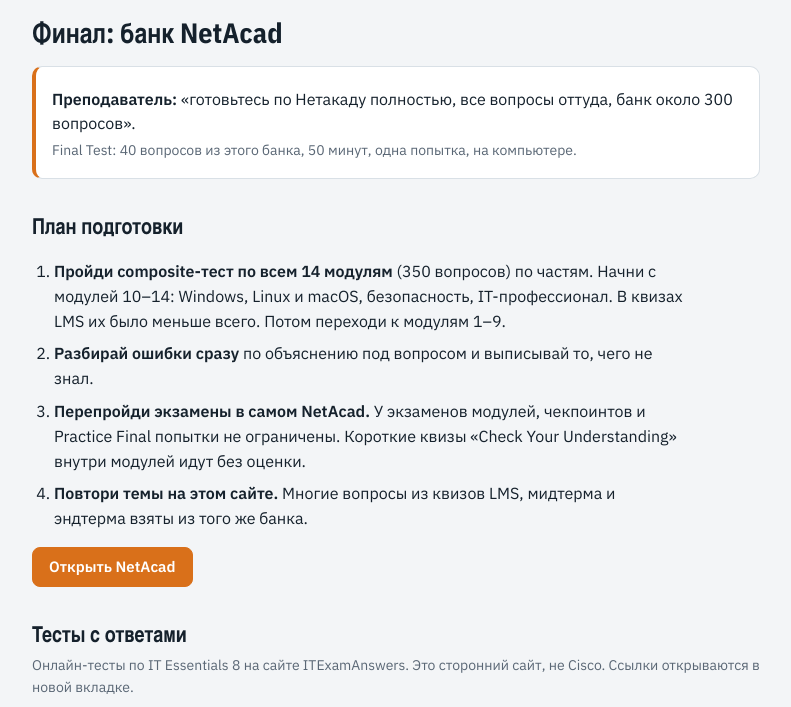
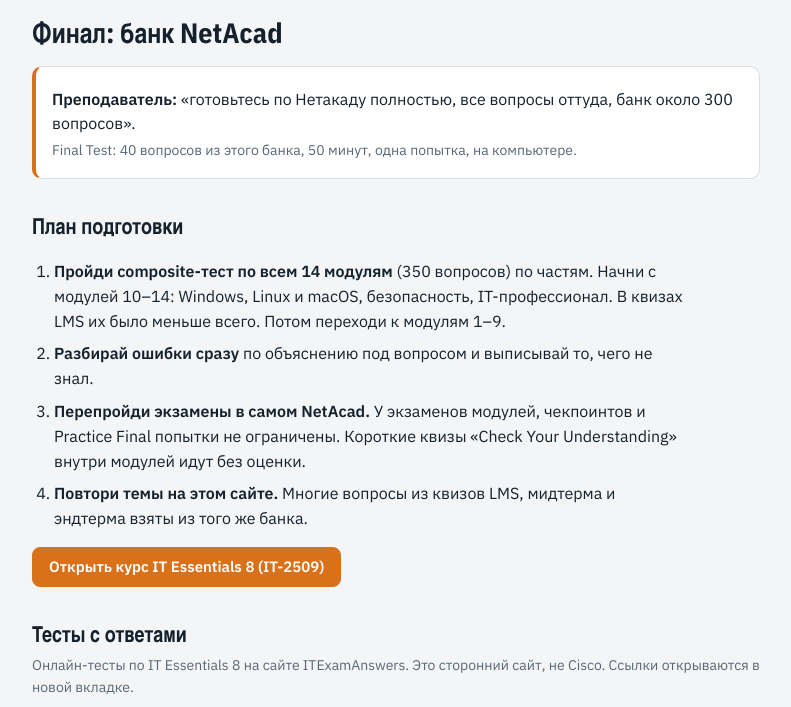
Before and after one commit to Sonwik/coa-final, a plain HTML site: page index.html in a window 1280 px wide. Both pictures are taken after a click on the link "План и тесты NetAcad". Shown: the part 82-789 px from the top of the page, without its empty margins (244-1035 px from the left). Drawn offline with nearby package versions, Linux system fonts and the light colour scheme.

Commit message:
Link NetAcad button to the IT-2509 course
Co-Authored-By: Claude Opus 5.5 <noreply@anthropic.com>
Claude-Session: https://claude.ai/code/session_016KPN76xFxA4uYZvnAiEoom

```diff
--- a/index.html
+++ b/index.html
@@ -199,7 +199,7 @@ pre.mono{background:var(--surface);border:1px solid var(--line);border-radius:8p
       <li><b>Перепройди экзамены в самом NetAcad.</b> У экзаменов модулей, чекпоинтов и Practice Final попытки не ограничены. Короткие квизы «Check Your Understanding» внутри модулей идут без оценки.</li>
       <li><b>Повтори темы на этом сайте.</b> Многие вопросы из квизов LMS, мидтерма и эндтерма взяты из того же банка.</li>
     </ol>
-    <div class="row" style="margin-top:12px"><a class="btn" href="https://www.netacad.com/dashboard" target="_blank" rel="noopener">Открыть NetAcad</a></div>
+    <div class="row" style="margin-top:12px"><a class="btn" href="https://www.netacad.com/courses/it-essentials?courseLang=en-US&amp;instance_id=5795fbec-0576-4fbd-bfb1-7e2f189927d1" target="_blank" rel="noopener">Открыть курс IT Essentials 8 (IT-2509)</a></div>
     <h2>Тесты с ответами</h2>
     <p class="sub">Онлайн-тесты по IT Essentials 8 на сайте ITExamAnswers. Это сторонний сайт, не Cisco. Ссылки открываются в новой вкладке.</p>
     <p class="label">Главное</p>
```
